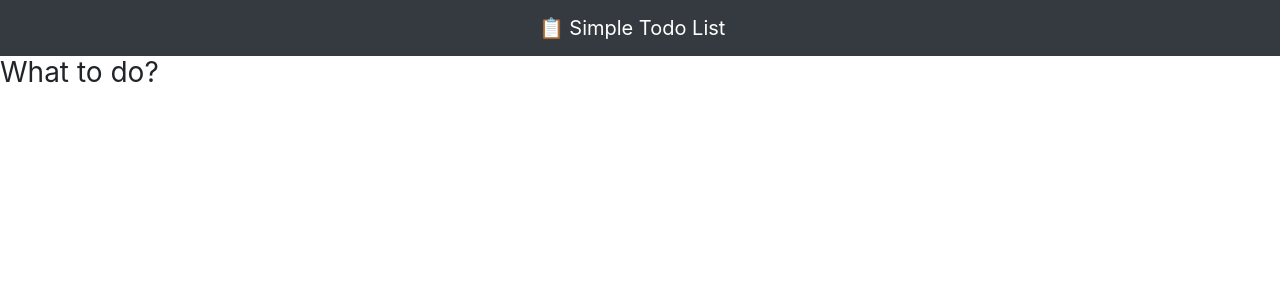
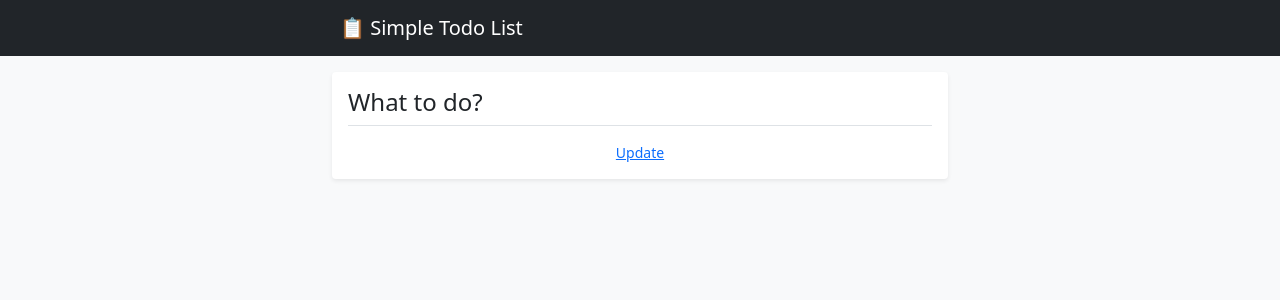
Before and after one commit to jelen07/todo-list, a Symfony app: template templates/task/list.html.twig in a window 1280 px wide. Shown: the top 300 px of the page. Run offline with Twig, Linux system fonts and the light colour scheme; the template is opened without the code that fills it, so the values that code supplies are empty; some libraries are stand-ins or nearby versions.

Commit message:
Fetch tasks from API
- Add Api/Task/ClientInterface and its implementation
- Add service definition
- Update templates, styles and translations
- Update README

```diff
--- a/public/css/login.css
+++ b/public/css/login.css
@@ -8,7 +8,6 @@ body {
     align-items: center;
     padding-top: 40px;
     padding-bottom: 40px;
-    background-color: #f5f5f5;
 }
 
 .form-signin {
--- a/templates/__header.html.twig
+++ /dev/null
@@ -1,24 +0,0 @@
-<nav class="navbar navbar-expand-lg navbar-dark bg-dark" aria-label="Tenth navbar example">
-    <div class="container-fluid">
-        <button class="navbar-toggler" type="button" data-bs-toggle="collapse" data-bs-target="#navbarsExample08" aria-controls="navbarsExample08" aria-expanded="false" aria-label="Toggle navigation">
-            <span class="navbar-toggler-icon"></span>
-        </button>
-
-        <div class="collapse navbar-collapse justify-content-md-center" id="navbarsExample08">
-            <ul class="navbar-nav">
-                <li class="nav-item">
-                    <a class="nav-link active navbar-brand" aria-current="page" href="{{ path('app_tasks') }}">📋 Simple Todo List</a>
-                </li>
-                <li class="nav-item dropdown">
-                    {% if app.user %}
-                        <a class="nav-link dropdown-toggle" href="#" id="dropdown08" data-bs-toggle="dropdown" aria-expanded="false">{{ app.user.name }}</a>
-                        <ul class="dropdown-menu" aria-labelledby="dropdown08">
-                            <li><a class="dropdown-item" href="#">Action</a></li>
-                            <li><a class="dropdown-item" href="{{ path('app_logout') }}">Logout</a></li>
-                        </ul>
-                    {% endif %}
-                </li>
-            </ul>
-        </div>
-    </div>
-</nav>
--- a/templates/base.html.twig
+++ b/templates/base.html.twig
@@ -3,7 +3,7 @@
     <head>
         <meta charset="UTF-8">
         <title>{% block title %}Welcome!{% endblock %} | Todo List</title>
-        <link rel="stylesheet" href="https://stackpath.bootstrapcdn.com/bootstrap/4.3.1/css/bootstrap.min.css" integrity="sha384-ggOyR0iXCbMQv3Xipma34MD+dH/1fQ784/j6cY/iJTQUOhcWr7x9JvoRxT2MZw1T" crossorigin="anonymous">
+        <link href="https://cdn.jsdelivr.net/npm/bootstrap@5.0.0-beta3/dist/css/bootstrap.min.css" rel="stylesheet" integrity="sha384-eOJMYsd53ii+scO/bJGFsiCZc+5NDVN2yr8+0RDqr0Ql0h+rP48ckxlpbzKgwra6" crossorigin="anonymous">
         <script src="https://cdn.jsdelivr.net/npm/bootstrap@5.0.0-beta3/dist/js/bootstrap.bundle.min.js" integrity="sha384-JEW9xMcG8R+pH31jmWH6WWP0WintQrMb4s7ZOdauHnUtxwoG2vI5DkLtS3qm9Ekf" crossorigin="anonymous"></script>
 
         {# Run `composer require symfony/webpack-encore-bundle`
@@ -16,7 +16,7 @@
             {#{{ encore_entry_script_tags('app') }}#}
         {% endblock %}
     </head>
-    <body>
+    <body class="bg-light">
         {% block body %}{% endblock %}
     </body>
 </html>
--- /dev/null
+++ b/templates/task/header.html.twig
@@ -0,0 +1,19 @@
+<nav class="navbar navbar-expand-lg navbar-dark bg-dark" aria-label="Tenth navbar example">
+    <div class="container" style="max-width: 40rem;">
+        <ul class="navbar-nav">
+            <li class="nav-item">
+                <a class="nav-link active navbar-brand" aria-current="page" href="{{ path('app_tasks') }}">📋 Simple Todo List</a>
+            </li>
+        </ul>
+        <ul class="navbar-nav d-inline-flex mt-2 mt-md-0 ms-md-auto">
+            <li class="nav-item dropdown">
+                {% if app.user %}
+                    <a class="nav-link dropdown-toggle" href="#" id="dropdown08" data-bs-toggle="dropdown" aria-expanded="false" title="{{ app.user.email }}">👤 {{ app.user.name }}</a>
+                    <ul class="dropdown-menu" aria-labelledby="dropdown08">
+                        <li><a class="dropdown-item" href="{{ path('app_logout') }}">🏃 Log Out</a></li>
+                    </ul>
+                {% endif %}
+            </li>
+        </ul>
+    </div>
+</nav>
--- a/templates/task/list.html.twig
+++ b/templates/task/list.html.twig
@@ -8,6 +8,33 @@
 {% endblock %}
 
 {% block body %}
-        {% include '__header.html.twig' %}
-        <h1 class="h3 mb-3 font-weight-normal">What to do?</h1>
+    {% include 'task/header.html.twig' %}
+    <main class="container" style="max-width: 40rem;">
+        <div class="my-3 p-3 bg-body rounded shadow-sm">
+            <h4 class="border-bottom pb-2 mb-0">What to do?</h4>
+            {% for task in tasks %}
+            <div class="d-flex justify-content-between text-muted pt-3 border-bottom">
+
+                <p class="pb-3 mb-0 small lh-sm
+                        {% if task.finished %}
+                            text-decoration-line-through text-black-10
+                        {% endif %}"
+                    >
+                    <strong class="d-block text-gray-dark text-str">
+                        {{ task.title }}{% if task.title is empty %}untitled{% endif %}
+                    </strong>
+                </p>
+                {% if not task.finished %}
+                    <p>
+                        <a href="#not-implemented">Done</a>
+                    </p>
+                {% endif %}
+            </div>
+            {% endfor %}
+
+            <small class="d-block text-center mt-3">
+                <a href="{{ path('app_tasks') }}">Update</a>
+            </small>
+        </div>
+    </main>
 {% endblock %}
--- a/translations/security.en.yaml
+++ b/translations/security.en.yaml
@@ -1,2 +1,2 @@
-'Invalid credentials.': 'Authentication failed. Given email and password does not match.'
-'Email could not be found.': 'Authentication failed. Given email and password does not match.'
+'Invalid credentials.': 'Given email and password does not match.'
+'Email could not be found.': 'Given email and password does not match.'
```
Also changed, not shown: config/services.yaml (+12 -0 lines), src/Api/Task/Client.php (added, +54 -0 lines), src/Api/Task/ClientInterface.php (added, +15 -0 lines), src/Controller/TaskController.php (+9 -1 lines), README.md, public/css/app.css.
